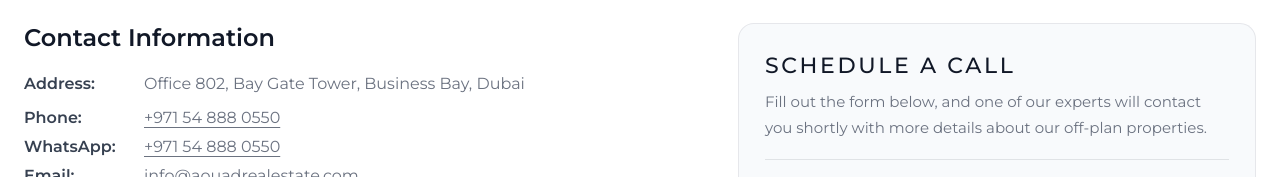
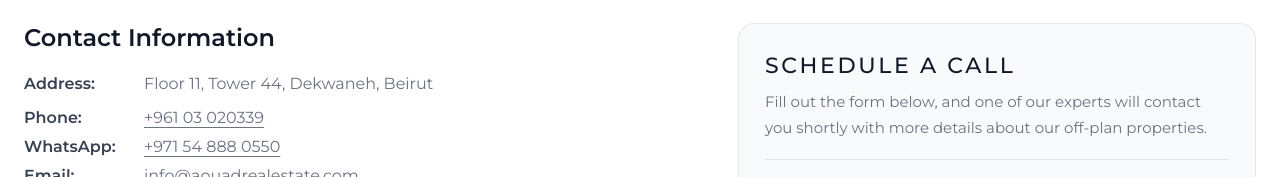
Before and after one commit to AnthonyTannouryX/aouad_crm_frontend, a React (Vite) app: page /contact in a window 1280 px wide. Shown: the part 143-320 px from the top of the page. Built offline with nearby package versions, Linux system fonts and the light colour scheme; no server answers.

Commit message:
feat: initial frontend setup

```diff
--- a/src/pages/ContactPage.jsx
+++ b/src/pages/ContactPage.jsx
@@ -22,14 +22,14 @@ export default function ContactPage() {
                             <div className="contact-kv__row">
                                 <div className="contact-kv__label">Address:</div>
                                 <div className="contact-kv__value">
-                                    Office 802, Bay Gate Tower, Business Bay, Dubai
+                                    Floor 11, Tower 44, Dekwaneh, Beirut
                                 </div>
                             </div>
 
                             <div className="contact-kv__row">
                                 <div className="contact-kv__label">Phone:</div>
                                 <a className="contact-kv__link" href="tel:+971548880550">
-                                    +971 54 888 0550
+                                    +961 03 020339
                                 </a>
                             </div>
 
```
